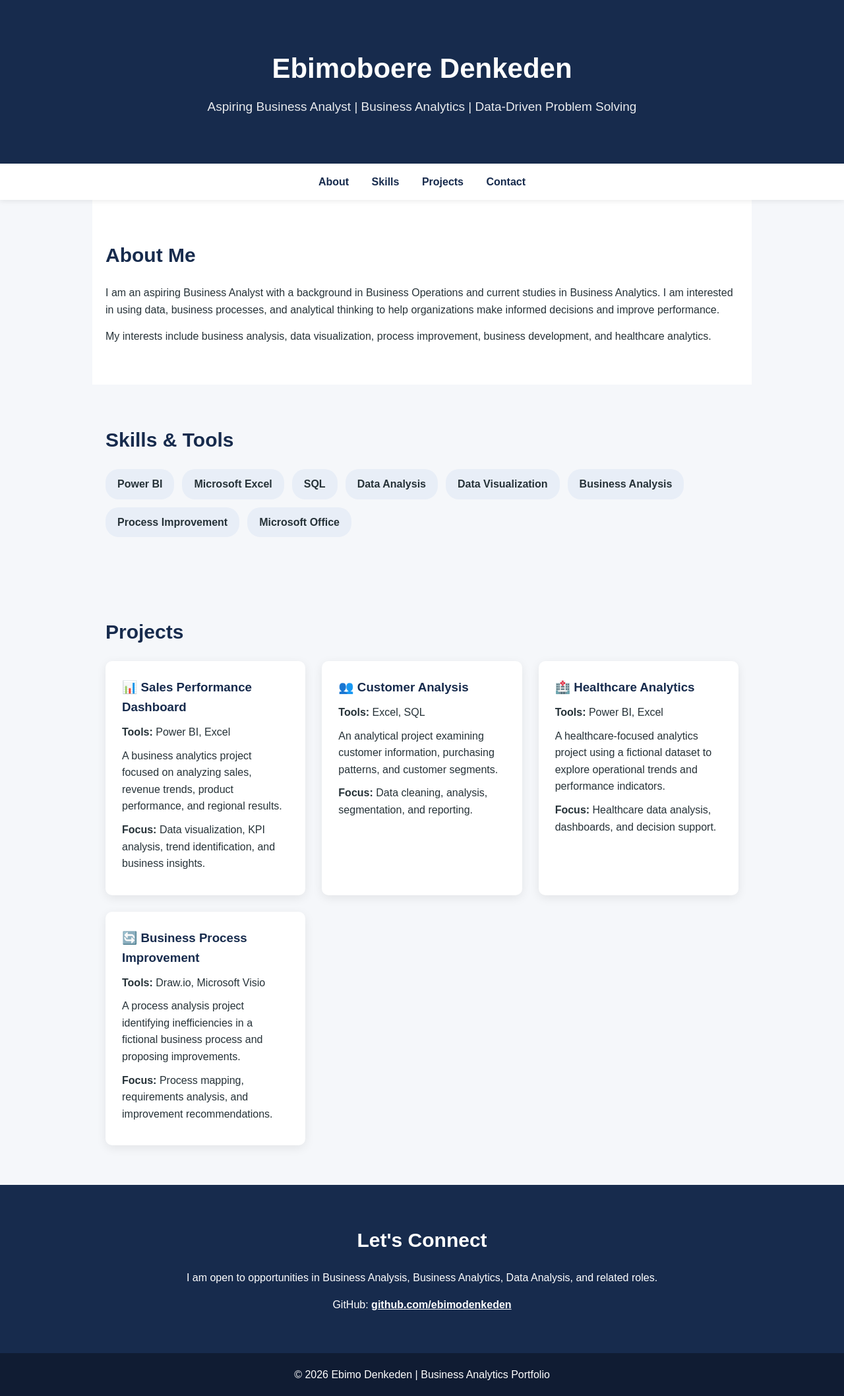
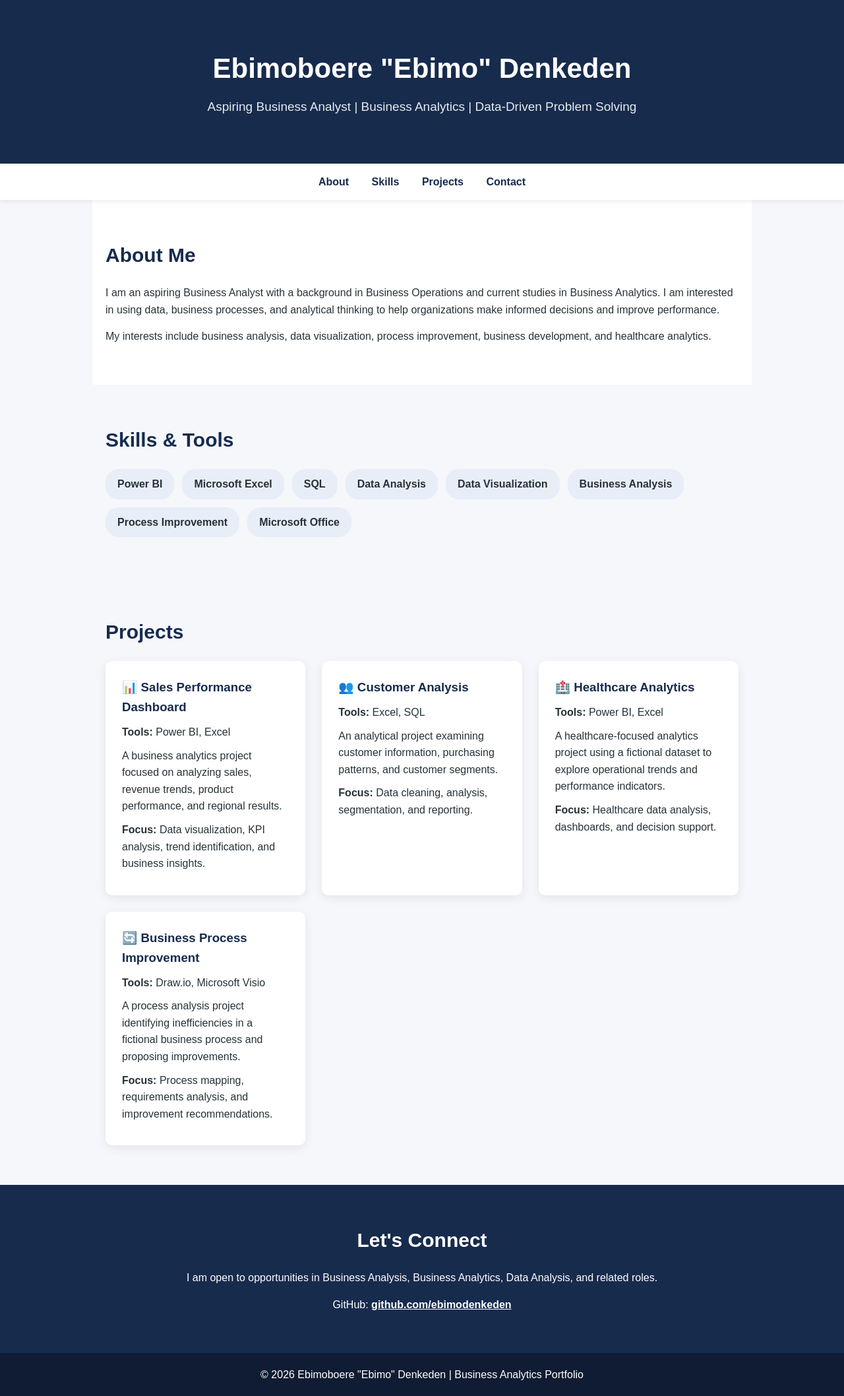
Before and after one commit to ebimodenkeden/ebimodenkeden.github.io, a plain HTML site: page index.html in a window 1280 px wide. Shown: the whole page at 66% size. Drawn offline with Linux system fonts and the light colour scheme.

Commit message:
Update index.html

```diff
--- a/index.html
+++ b/index.html
@@ -3,7 +3,7 @@
 <head>
     <meta charset="UTF-8">
     <meta name="viewport" content="width=device-width, initial-scale=1.0">
-    <title>Ebimoboere Denkeden | Business Analytics Portfolio</title>
+    <title>Ebimoboere "Ebimo" Denkeden | Business Analytics Portfolio</title>
 
     <style>
         * {
@@ -132,7 +132,7 @@
 <body>
 
     <header>
-        <h1>Ebimoboere Denkeden</h1>
+        <h1>Ebimoboere "Ebimo"  Denkeden</h1>
         <p>Aspiring Business Analyst | Business Analytics | Data-Driven Problem Solving</p>
     </header>
 
@@ -273,7 +273,7 @@
     </section>
 
     <footer>
-        © 2026 Ebimo Denkeden | Business Analytics Portfolio
+        © 2026 Ebimoboere "Ebimo" Denkeden | Business Analytics Portfolio
     </footer>
 
 </body>
```
